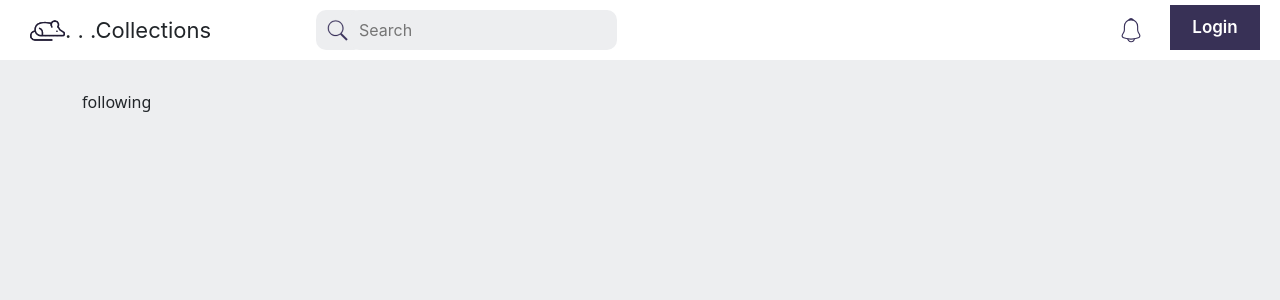
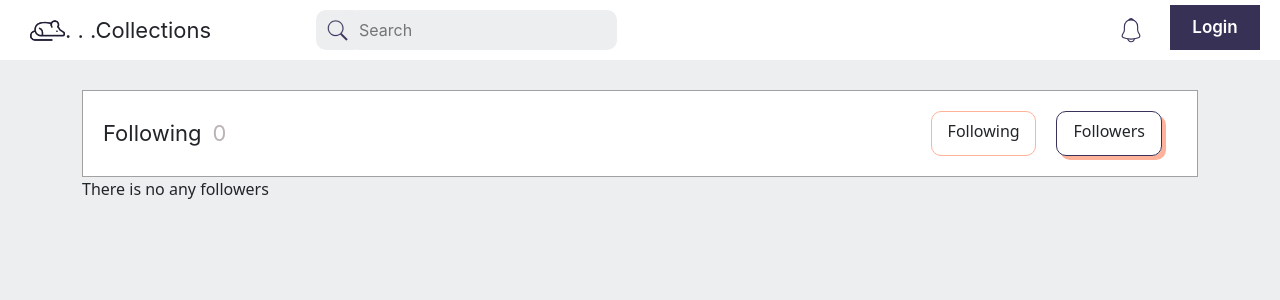
Before and after one commit to Cheloedka/collection_frontend, a React (Create React App) app: page /1/following in a window 1280 px wide. Shown: the top 300 px of the page. Built offline with nearby package versions, Linux system fonts and the light colour scheme; no server answers.

Commit message:
Following Page

```diff
--- a/src/API/FriendshipService.js
+++ b/src/API/FriendshipService.js
@@ -1,4 +1,4 @@
-import {deleteRequestWithAuth, postRequestWithAuth} from "./RequestFunction";
+import {deleteRequestWithAuth, getRequest, postRequestWithAuth} from "./RequestFunction";
 
 export default class FriendshipService {
 
@@ -9,4 +9,15 @@ export default class FriendshipService {
     static async deleteFollowing(username) {
         return await deleteRequestWithAuth('/friendships/delete/' + username);
     }
+
+    static async getFollowing(username) {
+        return await getRequest('/following/' + username);
+    }
+
+    static async getFollowers(username) {
+        return await getRequest('/followers/' + username);
+    }
+
+
+
 }
--- a/src/components/Navbar/dropdown/NavDrop.jsx
+++ b/src/components/Navbar/dropdown/NavDrop.jsx
@@ -17,8 +17,8 @@ function NavDrop() {
     const buttons = [
         {image: <Home />, label: "Home", to: '/' + username},
         {image: <CollectionsIco />, label: "Collections", to: '/' + username + '/collections'},
+        {image: <Friends />, label: "Following", to: '/' + username + "/following"},
         {image: <Settings/>, label: "Settings", to: '/settings'},
-        {image: <Friends />, label: "Following", to: '/info'},
     ]
 
     return (
--- /dev/null
+++ b/src/components/UI/pagination/PaginationButtons.jsx
@@ -0,0 +1,32 @@
+import React, {useState} from 'react';
+import style from "./PaginationButtons.module.css";
+
+function PaginationButtons({pageNumber, buttons}) {
+
+    const [activePage, setActivePage] = useState(0)
+    function changeActivePage(page) {
+        setActivePage(page)
+        pageNumber(page)
+    }
+
+    const styles = (page) => {
+        return page === activePage ? style.buttonActive : style.buttonNotActive;
+    }
+
+    return (
+        <div className={style.navDivButtons}>
+
+            { buttons.map( (b, index) =>
+                <div
+                    key={index}
+                    className={styles(index)}
+                    onClick={() => changeActivePage(index)}
+                >
+                    {b.title}
+                </div>
+            )}
+        </div>
+    );
+}
+
+export default PaginationButtons;
--- /dev/null
+++ b/src/components/UI/pagination/PaginationButtons.module.css
@@ -0,0 +1,35 @@
+.navDivButtons {
+    display: flex;
+    justify-content: flex-end;
+    flex: 1;
+    gap: 20px;
+    margin: 0 15px;
+}
+
+.navDivButtons div {
+    width: 33%;
+    border-radius: 10px;
+    height: 45px;
+    text-align: center;
+    line-height: 2;
+    padding-top: 3px;
+    user-select: none;
+    cursor: pointer;
+    transition: 0.2s;
+}
+
+.navDivButtons div:hover {
+    border: 1px solid #FFB29A;
+    box-shadow: none;
+    text-decoration: underline;
+}
+
+.buttonNotActive {
+    border: 1px solid #3A325B;
+    box-shadow: 4px 4px 0 0 #FFB29A;
+}
+
+.buttonActive {
+    border: 1px solid #FFB29A;
+    box-shadow: none;
+}
--- /dev/null
+++ b/src/pages/Following/FollowList.jsx
@@ -0,0 +1,32 @@
+import style from "./FollowingPage.module.css"
+import {getUserImage} from "../../functions/imageFunctions";
+import {Link} from "react-router-dom";
+
+function FollowList({contentList}) {
+
+    if (contentList.length < 1) {
+        return "There is no any followers"
+    }
+
+
+
+    return (
+        <div className={style.usersDiv}>
+            {contentList.map(( {name, surname, image, nickname} , index) =>
+                <Link
+                    key={index}
+                    className={style.userDiv}
+                    to={"/" + nickname}
+                >
+                    <img className={style.imgUser} src={getUserImage(image)}/>
+                    <div className={style.divSpan}>
+                        <span className={style.mainSpan}>{nickname}</span>
+                        <span className={style.secondSpan}>{name} {surname}</span>
+                    </div>
+                </Link>
+            )}
+        </div>
+    );
+}
+
+export default FollowList;
--- a/src/pages/Following/FollowingPage.jsx
+++ b/src/pages/Following/FollowingPage.jsx
@@ -1,9 +1,78 @@
-import React from 'react';
+import React, {useEffect, useState} from 'react';
+import MDivWithSpans from "../../components/UI/div/MDivWithSpans";
+import PaginationButtons from "../../components/UI/pagination/PaginationButtons";
+import style from "./FollowingPage.module.css"
+import MainLoader from "../../components/UI/loader/MainLoader";
+import MainMessage from "../../components/UI/message/MainMessage";
+import {useFetching} from "../../hooks/useFetching";
+import FriendshipService from "../../API/FriendshipService";
+import {useParams} from "react-router-dom";
+import FollowList from "./FollowList";
 
 function FollowingPage() {
+    const params = useParams()
+
+    const [contentList, setContentList] = useState([])
+    const [page, setPage] = useState(0)
+
+
+    const [followingPageFetch, isLoading, error] = useFetching(async () => {
+        const request = await contentPage()
+        setContentList(request);
+    })
+
+
+
+    useEffect(() => {
+        followingPageFetch()
+    }, [params.username, page])
+
+
+    async function contentPage() {
+        switch (page) {
+            case 0:
+                return await FriendshipService.getFollowing(params.username)
+
+            case 1:
+                return await FriendshipService.getFollowers(params.username)
+
+        }
+    }
+
+    const buttons = [
+        {title: "Following"},
+        {title: "Followers"}
+    ]
+
+
     return (
         <div>
-            following
+            <MDivWithSpans
+                mainText={buttons[page].title}
+                secondText={contentList.length}
+                childrenCloseToText={
+                    <div className={style.navButtons}>
+                        <PaginationButtons pageNumber={setPage} buttons={buttons}/>
+                    </div>
+                }
+            >
+
+            </MDivWithSpans>
+
+            { isLoading
+                ? <MainLoader />
+                : <FollowList contentList={contentList}/>
+
+            }
+
+            {!isLoading ?
+                <MainMessage
+                    type="error"
+                    text={error}
+                />
+                :<></>
+            }
+
         </div>
     );
 }
--- /dev/null
+++ b/src/pages/Following/FollowingPage.module.css
@@ -0,0 +1,45 @@
+.navButtons {
+    max-width: 400px;
+    min-width: 350px;
+}
+
+.usersDiv {
+    margin-top: 30px;
+    display: flex;
+    flex-wrap: wrap;
+    gap: 30px;
+    cursor: pointer;
+    user-select: none;
+}
+
+.userDiv {
+    background-color: white;
+    border: 1px solid #383156;
+    display: flex;
+    padding: 10px 15px;
+    gap: 10px;
+    width: 300px;
+}
+
+.imgUser {
+    width: 100px;
+    height: 100px;
+    border-radius: 10px;
+    object-fit: cover;
+}
+.divSpan {
+    display: flex;
+    flex-direction: column;
+    margin-top: 4px;
+}
+
+.mainSpan {
+    font-size: 22px;
+    font-family: Inter, serif;
+}
+
+.secondSpan {
+    font-size: 18px;
+    font-family: Inter, serif;
+    color: #868080;
+}
--- a/src/pages/Settings/SettingsNavButtons.jsx
+++ /dev/null
@@ -1,40 +0,0 @@
-import React, {useState} from 'react';
-import style from "./SettingsNavButtons.module.css";
-
-function SettingsNavButtons({pageNumber}) {
-
-    const [activePage, setActivePage] = useState(1)
-    function changeActivePage(page) {
-        setActivePage(page)
-        pageNumber(page)
-    }
-
-    const styles = (page) => {
-        return page === activePage ? style.ButtonActive : "";
-    }
-
-    return (
-        <div className={style.navDivButtons}>
-            <div
-                className={styles(1)}
-                onClick={() => changeActivePage(1)}
-            >
-                Account
-            </div>
-            <div
-                className={styles(2)}
-                onClick={() => changeActivePage(2)}
-            >
-                Security
-            </div>
-            <div
-                className={styles(3)}
-                onClick={() => changeActivePage(3)}
-            >
-                Profile
-            </div>
-        </div>
-    );
-}
-
-export default SettingsNavButtons;
--- a/src/pages/Settings/SettingsNavButtons.module.css
+++ /dev/null
@@ -1,27 +0,0 @@
-.navDivButtons {
-    display: flex;
-    flex: 1;
-    margin-left: 7px;
-}
-
-.navDivButtons div {
-    width: 33%;
-    height: 45px;
-    border: 1px solid #3A325B;
-    border-radius: 10px;
-    text-align: center;
-    line-height: 2;
-    margin: 0 1%;
-    padding-top: 3px;
-    user-select: none;
-    cursor: pointer;
-}
-
-.navDivButtons div:hover {
-    background-color: #EDEEF0;
-    text-decoration: underline;
-}
-
-.ButtonActive {
-    background-color: #EDEEF0;
-}
--- a/src/pages/Settings/SettingsPage.jsx
+++ b/src/pages/Settings/SettingsPage.jsx
@@ -2,7 +2,7 @@ import React, {useContext, useEffect, useState} from 'react';
 import MDiv from "../../components/UI/div/MDiv";
 import style from './SettingsPage.module.css'
 import {UserContext} from "../../context";
-import SettingsNavButtons from "./SettingsNavButtons";
+import PaginationButtons from "../../components/UI/pagination/PaginationButtons";
 import AccountSettings from "./Account/AccountSettings";
 import SecuritySettings from "./Security/SecuritySettings";
 import {useFetching} from "../../hooks/useFetching";
@@ -13,7 +13,7 @@ import MainMessage from "../../components/UI/message/MainMessage";
 function SettingsPage() {
     const {username, userImage} = useContext(UserContext)
 
-    const [page, setPage] = useState(1)
+    const [page, setPage] = useState(0)
     const [data, setData] = useState()
 
     const[fetchUserInfo, isLoading, error] = useFetching(async () => {
@@ -29,7 +29,7 @@ function SettingsPage() {
     function contentPage() {
         if (data) {
             switch (page) {
-                case 1:
+                case 0:
                     return <AccountSettings
                         userFirstName={data.name}
                         setUserFirstName={newName => {
@@ -41,7 +41,7 @@ function SettingsPage() {
                         }}
                     />
 
-                case 2:
+                case 1:
                     return <SecuritySettings
                         userEmail={data.email}
                         setUserEmail={newEmail => {
@@ -49,7 +49,7 @@ function SettingsPage() {
                         }}
                     />
 
-                case 3:
+                case 2:
                     return <div>Profile</div>
             }
         }
@@ -57,6 +57,11 @@ function SettingsPage() {
             return <MainLoader />
     }
 
+    const buttons = [
+        {title: "Account"},
+        {title: "Security"},
+        {title: "Profile"},
+    ]
 
     return (
         <div className={style.Settings}>
@@ -67,7 +72,7 @@ function SettingsPage() {
                         <div>{username}</div>
                         <div>Your personal account</div>
                     </div>
-                    <SettingsNavButtons pageNumber={setPage}/>
+                    <PaginationButtons pageNumber={setPage} buttons={buttons}/>
                 </div>
 
                 <div className={style.divContent}>
```
